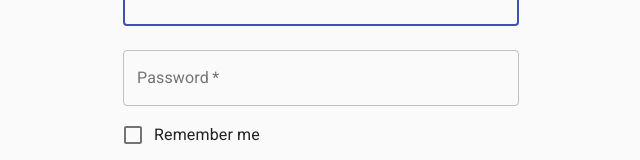
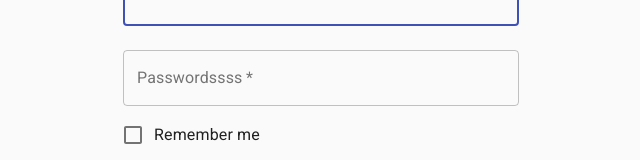
Before and after one commit to rafaelagrava/Entrata-V2-react, a React (Create React App) app: page / in a window 1280 px wide. Shown: the part 206-366 px from the top of the page, without its empty margins (319-959 px from the left). Built offline with nearby package versions, Linux system fonts and the light colour scheme.

Commit message:
change label password

```diff
--- a/src/App.js
+++ b/src/App.js
@@ -88,7 +88,7 @@ export default function SignIn() {
             required
             fullWidth
             name="password"
-            label="Password"
+            label="Passwordssss"
             type="password"
             id="password"
             autoComplete="current-password"
```
